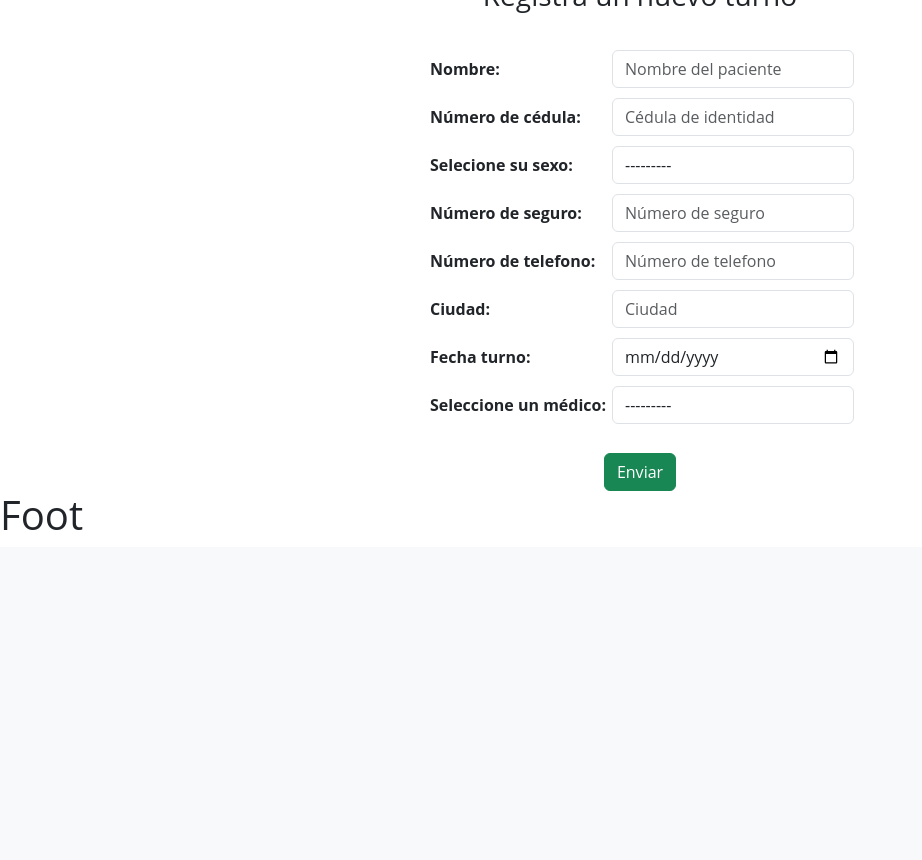
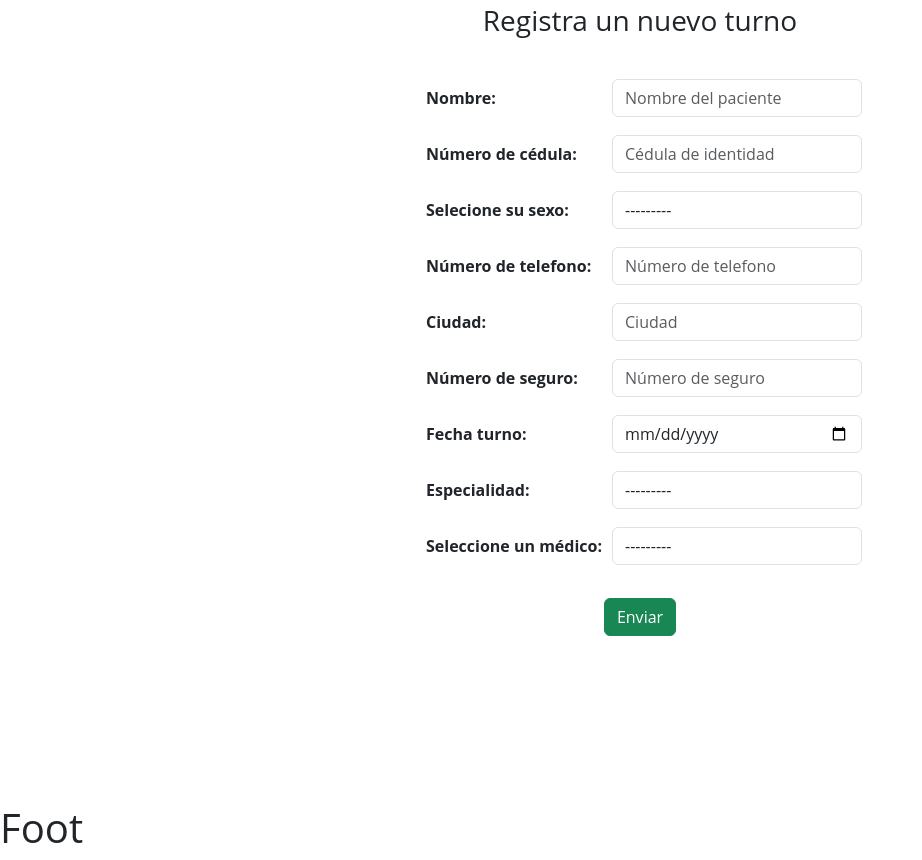
Before and after one commit to cmmedina918/ISW2-proyecto, a Django app: page /turnos/nuevoTurno/ in a window 1280 px wide. Shown: the part 337-1197 px from the top of the page, without its empty margins (0-922 px from the left). Before the commit the page ends 867 px from the top, so only its background shows below. Run offline with Django 5.2, Linux system fonts and the light colour scheme; data comes from the database, SQL or seed files in the repository; both versions use the stored data as it was after the commit; some libraries are stand-ins or nearby versions.

Commit message:
Se añadio la funcionalidad para filtrar medicos por especialidad

```diff
--- a/ISW2/settings.py
+++ b/ISW2/settings.py
@@ -107,7 +107,7 @@
 
 LANGUAGE_CODE = 'es-es'
 
-TIME_ZONE = 'UTC'
+TIME_ZONE = 'America/Asuncion'
 
 USE_I18N = True
 
--- a/static/script.js
+++ b/static/script.js
@@ -0,0 +1,34 @@
+document.addEventListener("DOMContentLoaded", function() {
+    const especialidadDropdown = document.getElementById("especialidad");
+    const medicoDropdown = document.getElementById("id_medico");
+
+    especialidadDropdown.addEventListener("change", function() {
+        const especialidadId = this.value;
+        medicoDropdown.innerHTML = '<option value="">Cargando...</option>';
+
+        if (especialidadId) {
+            // Usamos `window.location.origin` para asegurarnos que la URL sea correcta
+            const url = `${window.location.origin}/turnos/filtrar-medicos/?especialidad_id=${especialidadId}`;
+
+            fetch(url)
+                .then(response => {
+                    if (!response.ok) {
+                        throw new Error(`HTTP error! Status: ${response.status}`);
+                    }
+                    return response.json();
+                })
+                .then(data => {
+                    medicoDropdown.innerHTML = '<option value="">Seleccione un médico</option>';
+                    data.forEach(medico => {
+                        medicoDropdown.innerHTML += `<option value="${medico.id}">${medico.nombre}</option>`;
+                    });
+                })
+                .catch(error => {
+                    console.error("Error al cargar médicos:", error);
+                    medicoDropdown.innerHTML = '<option value="">Error al cargar</option>';
+                });
+        } else {
+            medicoDropdown.innerHTML = '<option value="">Seleccione un médico</option>';
+        }
+    });
+});
--- a/static/styles.css
+++ b/static/styles.css
@@ -46,4 +46,5 @@
 
 .form-container{
     text-align: center;
+    height: 100vh;
 }
--- a/templates/base.html
+++ b/templates/base.html
@@ -12,6 +12,7 @@
     </head>
     <body>
         {% include 'nav.html' %}
+        <br>
         {% block Body %}{% endblock %}
         {% include 'footer.html' %}
         <script src="{% static 'bootstrap-5.3.3-dist/js/bootstrap.min.js' %}"></script>
--- a/templates/forms/turno.html
+++ b/templates/forms/turno.html
@@ -3,7 +3,7 @@
 	Crear nuevo turno
 {% endblock %}
 {% block Body %}
-    <form action="{% url 'nuevoTurno' %}" method="post">
+    <form action="{% url 'nuevoTurno' %}" method="post" id="turnoForm">
         <div class="form-container">
             <h3>Registra un nuevo turno</h3>
             <br>
--- a/templates/nav.html
+++ b/templates/nav.html
@@ -1,5 +1,5 @@
 {% load static %}
-<nav class="navbar bg-body-tertiary navbar-expand-lg">
+<nav class="navbar border-bottom border-body bg-body-tertiary navbar-expand-lg" data-bs-theme="dark">
     <div class="container-fluid">
         <ul class="nav-list navbar-nav">
            <li class="nav-item">
--- a/turnosApp/forms.py
+++ b/turnosApp/forms.py
@@ -13,23 +13,34 @@
 
 class turnoForm(forms.ModelForm):
     class Meta:
+
         model = Turno
+        fields = ['nombre','ci','sexo','nro_telefono','ciudad','nro_seguro','fecha_turno','especialidad','medico']
         exclude = ['fecha_registro', 'id','status']
         widgets = {
-            'nombre': forms.TextInput(attrs={'class': 'form-control m-1', 'placeholder': 'Nombre del paciente'}),
-            'ci': forms.TextInput(attrs={'class': 'form-control m-1', 'placeholder': 'Cédula de identidad'}),
-            'sexo': forms.Select(attrs={'class': 'form-control dropdown m-1'}),
-            'nro_telefono': forms.TextInput(attrs={'class': 'form-control m-1', 'placeholder': 'Número de telefono'}),
-            'ciudad': forms.TextInput(attrs={'class': 'form-control m-1', 'placeholder': 'Ciudad'}),
-            'nro_seguro': forms.TextInput(attrs={'class': 'form-control m-1', 'placeholder': 'Número de seguro'}),
-            'fecha_turno': forms.DateInput(attrs={'class': 'form-control m-1', 'type': 'date'}),
-            'estado': forms.Select(attrs={'class': 'form-control m-1'}),
-            'medico': forms.Select(attrs={'class': 'form-control dropdown m-1'}),
+            'nombre': forms.TextInput(attrs={'class': 'form-control m-2 ', 'placeholder': 'Nombre del paciente'}),
+            'ci': forms.TextInput(attrs={'class': 'form-control m-2', 'placeholder': 'Cédula de identidad'}),
+            'sexo': forms.Select(attrs={'class': 'form-control dropdown m-2'}),
+            'nro_telefono': forms.TextInput(attrs={'class': 'form-control m-2', 'placeholder': 'Número de telefono'}),
+            'ciudad': forms.TextInput(attrs={'class': 'form-control m-2', 'placeholder': 'Ciudad'}),
+            'nro_seguro': forms.TextInput(attrs={'class': 'form-control m-2', 'placeholder': 'Número de seguro'}),
+            'fecha_turno': forms.DateInput(attrs={'class': 'form-control m-2', 'type': 'date'}),
+            'estado': forms.Select(attrs={'class': 'form-control m-2'}),
+            'medico': forms.Select(attrs={'class': 'form-control dropdown m-2'}),
         }
         labels = {
             'medico' : 'Seleccione un médico',
             'ci' : 'Número de cédula',
             'nro_seguro' : 'Número de seguro',
             'nro_telefono': 'Número de telefono',
-            'sexo': 'Selecione su sexo'
+            'sexo': 'Selecione su sexo',
         }
+
+    especialidad = forms.ModelChoiceField(
+        queryset=Especialidad.objects.all(),
+        widget=forms.Select(
+            attrs={'class': 'form-control m-2 dropdown', 'id': 'especialidad', 'placeholder': 'Seleccione una especialidad'}
+        ),
+        required=True
+
+    )
--- a/turnosApp/urls.py
+++ b/turnosApp/urls.py
@@ -7,4 +7,5 @@
     path('turnos/', views.turnosPendientesView, name='turnosList'),
     path('turnosFinalizados/', views.turnosFinalizadosView, name='turnosFinalizados'),
     path('finalizarTurno/<int:turnoId>', views.finalizarTurno, name='finalizarTurno'),
+    path('filtrar-medicos/', views.filtrar_medicos, name='filtrar_medicos'),
 ]
--- a/turnosApp/views.py
+++ b/turnosApp/views.py
@@ -1,6 +1,7 @@
+from django.http import JsonResponse
 from django.shortcuts import render, redirect, get_object_or_404
 from .forms import *
-from .models import Turno
+from .models import Turno, Medico
 
 # Create your views here.
 def index(request):
@@ -29,3 +30,14 @@
     turno.status = 1
     turno.save()
     return redirect('turnosList')
+
+
+def filtrar_medicos(request):
+    especialidad_id = request.GET.get('especialidad_id')
+
+    if especialidad_id:
+        medicos = Medico.objects.filter(especialidades__id=especialidad_id).values('id', 'nombre')
+    else:
+        medicos = Medico.objects.all().values('id', 'nombre')
+
+    return JsonResponse(list(medicos), safe=False)
```
Also changed, not shown: db.sqlite3, turnosApp/models.py (line endings or trailing spaces).
